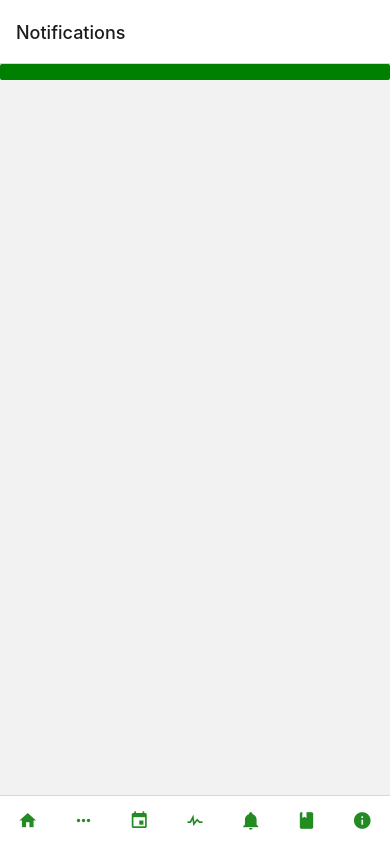
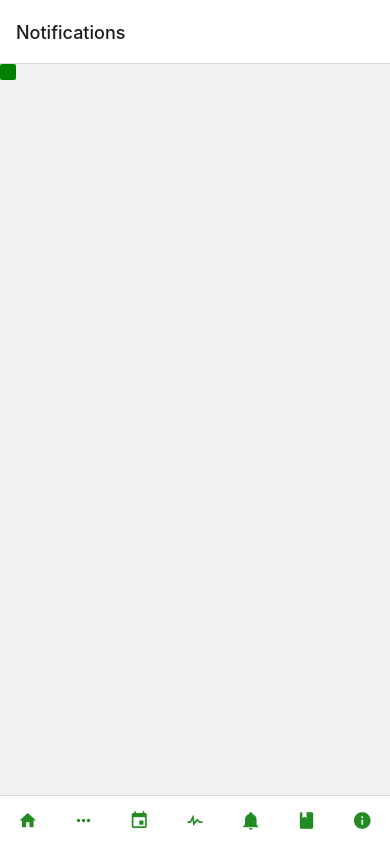
Before and after one commit to HakifKadriu/PlantCareReminder, a React Native app in the folder PlantCareReminder/: screen /Notifications in a window 390 px wide. Built offline with nearby package versions, Linux system fonts and the light colour scheme.

Commit message:
komit to mejn

```diff
--- a/PlantCareReminder/src/screens/Notifications.js
+++ b/PlantCareReminder/src/screens/Notifications.js
@@ -11,4 +11,7 @@ export default function Notifications() {
 }
 
 const styles = StyleSheet.create({
-});
+    AllNotifications: {
+        flexDirection: 'row'
+    },
+  });
```
